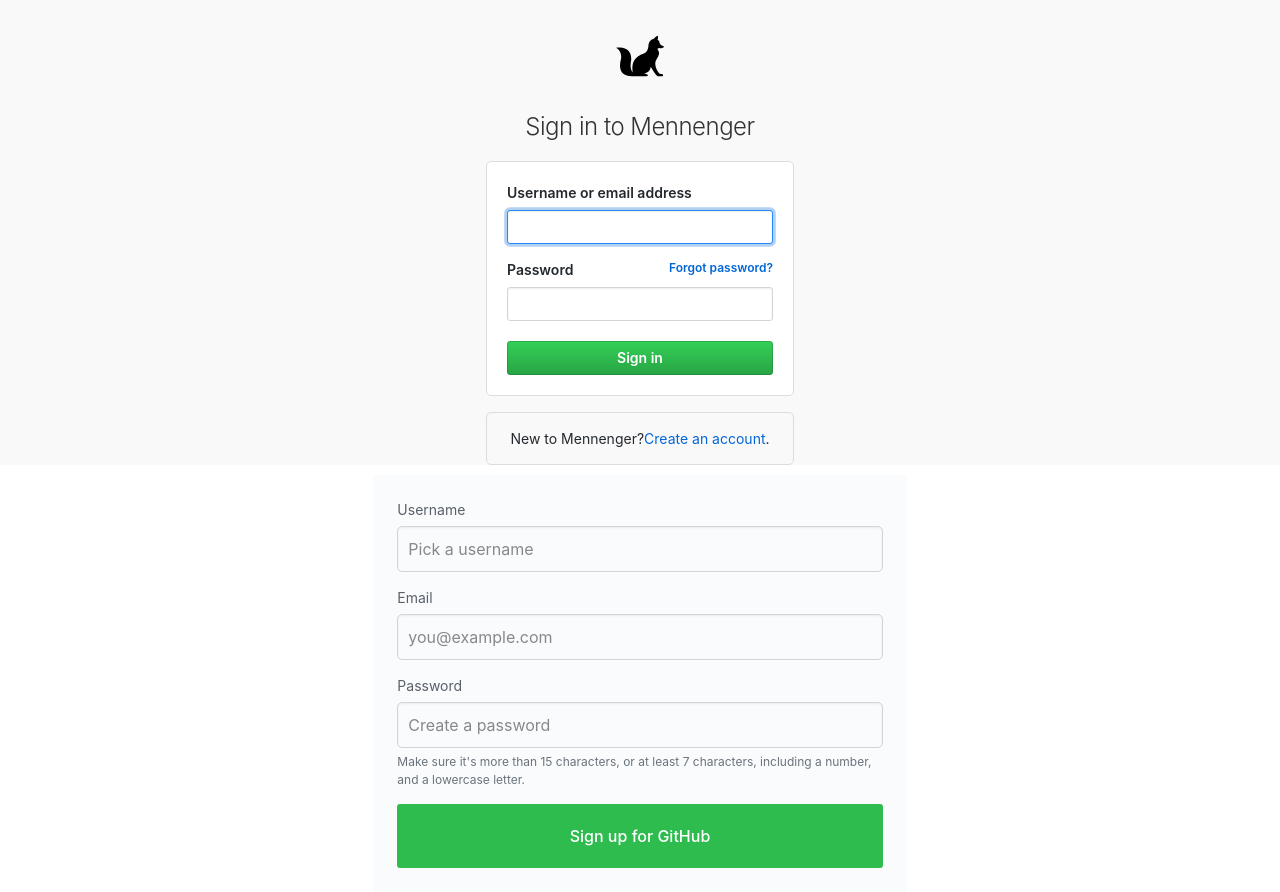
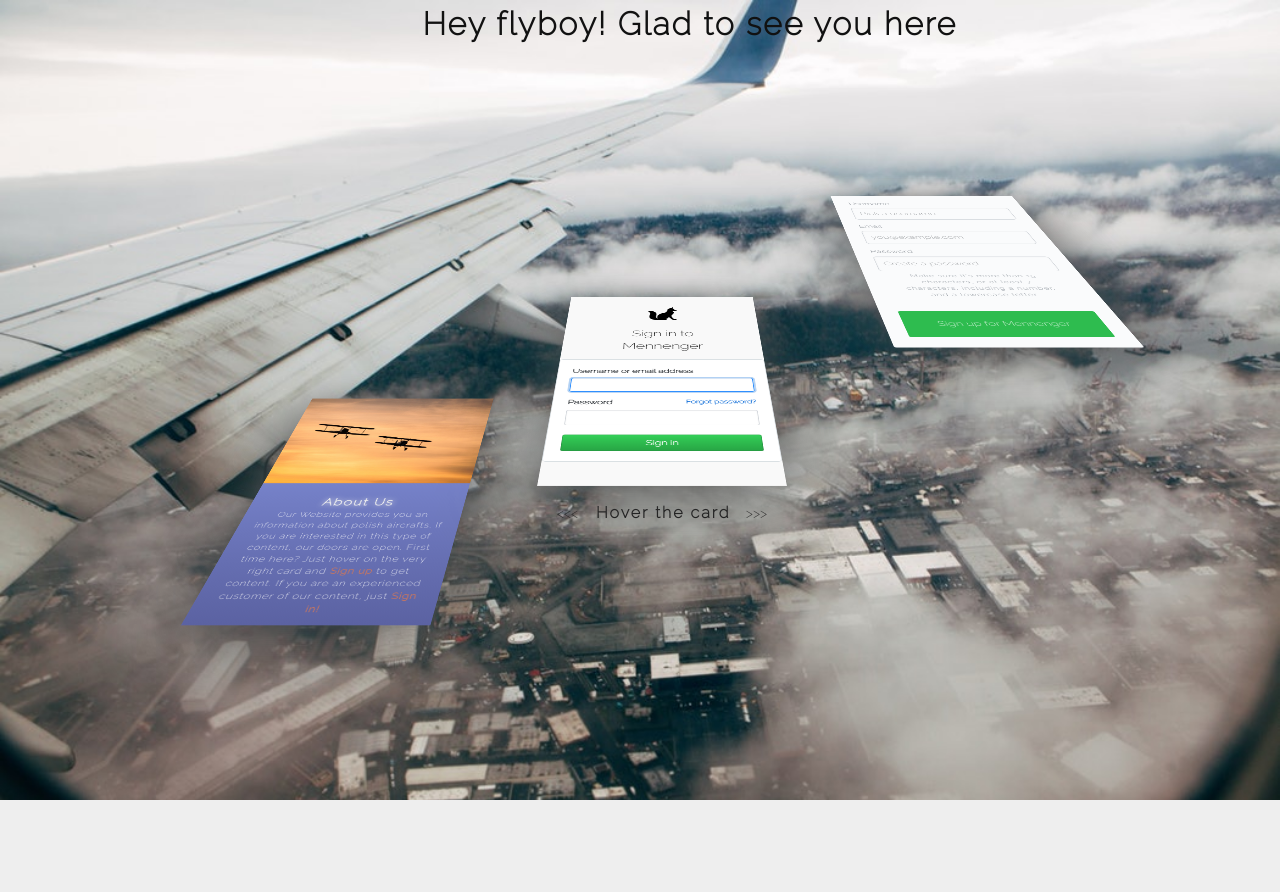
Before and after one commit to Daily120/odmProject, a React (Create React App) app in the folder origin/odm-project-frontend/: page / in a window 1280 px wide. After the commit the page ends 800 px from the top, so only its background shows below. Built offline with nearby package versions, Linux system fonts and the light colour scheme.

Commit message:
register , sign in , homepage done

```diff
--- a/origin/odm-project-frontend/src/App.js
+++ b/origin/odm-project-frontend/src/App.js
@@ -4,6 +4,7 @@
 import ChatHolder from './components/ChatHolder/ChatHolder';
 import Signin from './components/Signin/Signin';
 import Register from './components/Register/Register';
+import HomePageCards from './components/HomePageCards/HomePageCards';
 
 class App extends Component {
   constructor() {
@@ -20,8 +21,9 @@
         <ChatHolder></ChatHolder>
         <div id="welcomeMessage">Hello</div>
         <img src="https://media.giphy.com/media/jWexOOlYe241y/giphy.gif" alt="sssss"/> */}
-        <Signin />
-        <Register />
+        {/* <Signin />
+        <Register /> */}
+        <HomePageCards />
       </div>
     );
   }
--- /dev/null
+++ b/origin/odm-project-frontend/src/components/HomePageCards/HomePageCards.css
@@ -0,0 +1,289 @@
+@import url('https://fonts.googleapis.com/css?family=Raleway:200');
+body {
+  font-family: 'Raleway', sans-serif;
+  background:#eee;
+  background-image: url('./img/secondair.jpg');
+  background-size: cover;
+  background-repeat: no-repeat;
+}
+
+.wrapper {
+  position: absolute;
+  top: 10%;
+  left: 40%;
+  width: 300px;
+  height: 470px;
+  perspective: 900px;
+}
+
+.card {
+  position: absolute;
+  top: 0%;
+  width: 100%;
+  height: 100%;
+  transition: .5s all ease;
+  transform: rotateX(60deg) scale(0.7);
+  perspective: 900px;
+  box-shadow: 0px 20px 50px #555;
+  animation: entry 1s linear 1;
+}
+
+#c0 {
+  position: absolute;
+  top: 13%;
+  width: 100%;
+  height: 100%;
+  background: linear-gradient(to bottom, #eba65b 30%, #d99267 100%);
+  z-index: 300;
+  box-shadow: 0px 20px 100px #555;
+}
+
+#c1 {
+  background: linear-gradient(to bottom, #59476f 30%, #7b88d1 100%);
+  box-shadow: 0px 20px 100px #555;
+  left: 100%;
+  z-index: 0;
+  top: -12%;
+}
+
+#c2 {
+  left: -100%;
+  z-index: 0;
+  background: linear-gradient(to bottom, #59476f 30%, #7b88d1 100%);
+  box-shadow: 0px 20px 100px #555;
+  top: 38%;
+}
+
+.card:hover {
+  cursor: pointer;
+  transform: rotate(0deg) scale(1) translateY(10px);
+  transition: .5s all ease;
+  z-index: 400;
+}
+
+.aircraft {
+  position: absolute;
+  top: 0%;
+  left: 0%;
+  width: 100%;
+  height: 45%;
+  background: linear-gradient(to top, #eba65b 30%, #d99267 100%);
+}
+
+.air {
+  width: 100%;
+  height: 100%;
+  border-radius: 0px;
+  margin: 0px;
+}
+
+#i1 {
+  background: linear-gradient(to bottom, #59476f 30%, #7b88d1 100%);
+}
+
+#i2 {
+  background: linear-gradient(to bottom, #59476f 30%, #7b88d1 100%);
+}
+
+span {
+  position: absolute;
+  top: 0%;
+  left: 55%;
+  border-radius: 100%;
+  background-color: #fff;
+  z-index: 10;
+}
+
+.sun {
+  position: absolute;
+  top: 50%;
+  height: 50%;
+  left: 0%;
+  width: 100%;
+}
+
+.sun1 {
+  width: 50px;
+  height: 50px;
+  box-shadow: 0px 0px 10px #fff;
+}
+
+.st4 {
+  fill: #f8c56f;
+  opacity: 1;
+}
+
+.st5,
+.st7 {
+  fill: #fff;
+}
+
+#sh2 {
+  opacity: 0.5;
+}
+
+#sh3 {
+  opacity: 0.3;
+}
+
+.st6 {
+  fill: #59476f;
+}
+
+.st10 {
+  fill: #c5a7e5;
+  stroke: #222;
+}
+
+.st11 {
+  stroke: #212121;
+  opacity: 0.5;
+}
+
+#sh1 {
+  fill: #f8c56f;
+  opacity: 0.4;
+}
+
+.st0 {
+  fill: #a25a62;
+  stroke: none;
+  stroke-miterlimit: 10;
+}
+
+.st1 {
+  fill: none;
+  stroke: #a25a62;
+  stroke-width: 2;
+  stroke-miterlimit: 10;
+}
+
+.st2 {
+  fill: #cd775c;
+}
+
+.st3 {
+  fill: #fff;
+  opacity: 0.3;
+}
+
+.story {
+  position: absolute;
+  top: 45%;
+  left: 0%;
+  height: 55%;
+  width: 100%;
+  background: linear-gradient(to bottom, #eba65b 0%, #d99267 40%);
+  z-index: 30;
+}
+
+#s1 {
+  background: linear-gradient(to top, #5b62a2 0%, #7b88d1 100%);
+}
+
+#s2 {
+  background: linear-gradient(to top, #5b62a2 0%, #7b88d1 120%);
+}
+
+.info {
+  position: absolute;
+  top: 10%;
+}
+
+h3 {
+  text-align: center;
+  text-shadow: 0px 0px 10px #eee;
+  color: #eee;
+  letter-spacing: 2px;
+}
+
+.page h4 {
+  color: #111;
+  position: absolute;
+  top: 48%;
+  left: 28%;
+  letter-spacing: 2px;
+}
+
+h1 {
+  color: #111;
+  position: fixed;
+  top: 0%;
+  left: 30%;
+  letter-spacing: 2px;
+}
+
+.flyboy{
+  left: 33%;
+}
+
+p {
+  font-size: 14px;
+  color: #fff;
+  padding: 0px 20px 20px 20px;
+  line-height: 150%;
+  text-align: center;
+  letter-spacing: 1px;
+}
+
+p strong {
+  color: #cd775c;
+}
+
+.page {
+  position: absolute;
+  top: 80%;
+  width: 100%;
+  left: 0%;
+  height: 20%;
+  z-index: 30;
+}
+
+li {
+  position: absolute;
+  top: 50%;
+  list-style: none;
+  color: #111;
+}
+
+li:nth-child(1) {
+  left: 15%;
+  animation: simple1 1s linear infinite;
+}
+
+li:nth-child(2) {
+  right: 15%;
+  animation: simple 1s linear infinite;
+}
+
+@keyframes simple {
+  50% {
+    transform: translateX(10px);
+    opacity: 0.5;
+  }
+  100% {
+    transform: translateX(10px);
+    opacity: 0;
+  }
+}
+
+@keyframes simple1 {
+  50% {
+    transform: translateX(-10px);
+    opacity: 0.5;
+  }
+  100% {
+    transform: translateX(-10px);
+    opacity: 0;
+  }
+}
+
+@keyframes entry {
+  0% {
+    top: -20%;
+    opacity: 0.1;
+  }
+  100% {
+    top: 0%;
+  }
+}
--- /dev/null
+++ b/origin/odm-project-frontend/src/components/HomePageCards/HomePageCards.js
@@ -0,0 +1,49 @@
+import React from 'react';
+import './HomePageCards.css';
+import Register from '../Register/Register';
+import Signin from '../Signin/Signin';
+import image from './img/aircraft.jpg';
+import airplane from './img/secondair.jpg';
+
+const HomePageCards = () => {
+    return (
+        <div className="homePageCardsBody">
+            <h1 className="flyboy"> Hey flyboy! Glad to see you here </h1>
+            <div className="wrapper">
+
+                <div className="card" id="c0">
+                    <Signin />
+                </div>
+                <div className="card" id="c1">
+                    <Register />
+                </div>
+                <div className="card" id="c2">
+                    <div className="aircraft" id="i2">
+                    <img className="air" src={image} alt="aircraft"/>
+                    </div>
+                    <div className="story" id="s2">
+                        <div className="info">
+                            <h3>About Us</h3>
+                            <p>Our Website provides you an information about polish aircrafts. If you are interested in this type of content, our doors are open.
+                               First time here? Just hover on the very right card and <strong>Sign up</strong> to get content. If you are an experienced customer of our content, just <strong>Sign in!</strong>
+                            </p>
+
+                        </div>
+                    </div>
+                </div>
+
+                <div className="page">
+                    <h4>Hover the card</h4>
+                    <ul>
+                        <li>
+                            {"<<<"} </li> <li> >>>
+                        </li>
+                    </ul>
+                </div>
+
+            </div>
+        </div>
+    )
+}
+
+export default HomePageCards;
--- a/origin/odm-project-frontend/src/components/Register/Register.css
+++ b/origin/odm-project-frontend/src/components/Register/Register.css
@@ -76,3 +76,7 @@
     padding: 20px 32px;
     font-size: 16px
 }
+
+registerContaier {
+    height: 100%;
+}
--- a/origin/odm-project-frontend/src/components/Register/Register.js
+++ b/origin/odm-project-frontend/src/components/Register/Register.js
@@ -4,7 +4,7 @@
 const Signin = () => {
     return (
         <div className="registerContaier">
-            <div className="mx-auto col-sm-8 col-md-5 hide-sm">
+            <div className="mx-auto hide-sm">
                 <div className="rounded-1 text-gray bg-gray-light py-4 px-4 px-md-3 px-lg-4">
                     <form className="home-hero-signup js-signup-form" autoComplete="off" acceptCharset="UTF-8" method="post">
                         <dl className="form-group mt-0" >
@@ -41,7 +41,7 @@
                         </dl>
 
                         <button className="btn-mktg btn-primary-mktg btn-large-mktg f4 btn-block" type="submit" data-ga-click="Signup, Attempt, location:teams;">Sign
-                            up for GitHub</button>
+                            up for Mennenger</button>
                     </form>
                 </div>
             </div>
--- a/origin/odm-project-frontend/src/components/Signin/Signin.css
+++ b/origin/odm-project-frontend/src/components/Signin/Signin.css
@@ -564,8 +564,9 @@
 }
 
 .auth-form {
-    width: 340px;
-    margin: 0 auto
+    position: relative;
+    height: 345px;
+    top: 65px;
 }
 
 .auth-form .form-group.warn .warning,
@@ -759,7 +760,9 @@
 .session-authentication .auth-form-header h1 {
     font-size: 24px;
     font-weight: 300;
-    letter-spacing: -0.5px
+    letter-spacing: -0.5px;
+    margin-top: 100px;
+    margin-right: 180px;
 }
 
 .session-authentication .auth-form-body {
--- a/origin/odm-project-frontend/src/components/Signin/Signin.js
+++ b/origin/odm-project-frontend/src/components/Signin/Signin.js
@@ -67,7 +67,7 @@
                         <div id="js-pjax-container" data-pjax-container>
 
 
-                            <div className="auth-form px-3" id="login">
+                            <div className="auth-form" id="login">
                                 <form action="/session" acceptCharset="UTF-8" method="post"><input name="utf8" type="hidden" value="&#x2713;" /><input
                                         type="hidden" name="authenticity_token" value="EcvGaZz2YBQH401KXEd+gtbvLqupvL7kBjcSQTnTd/egHcpUuuoCFw6b7PLJ3b/9wBx967sWQEtmOaRg2nKlow==" />
                                     <div className="auth-form-header p-0">
@@ -94,10 +94,6 @@
                                     </div>
                                 </form>
 
-                                <p className="create-account-callout mt-3">
-                                    New to Mennenger?
-                                    <a data-ga-click="Sign in, switch to sign up" href="/join?source=login">Create an account</a>.
-                                </p>
                             </div>
 
                         </div>
```
Also changed, not shown: origin/odm-project-frontend/src/components/HomePageCards/img/aircraft.jpg (added), origin/odm-project-frontend/src/components/HomePageCards/img/secondair.jpg (added).
